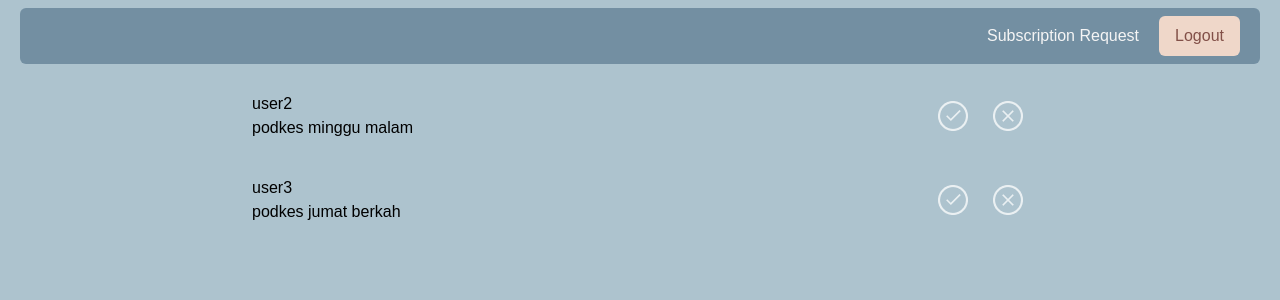
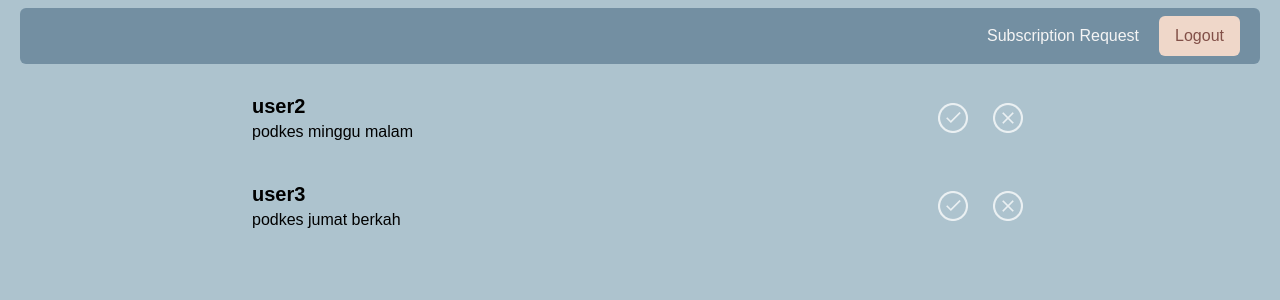
Before and after one commit to IF3110-2023-02-37/premium-app, a React (Vite) app: page /subsrequest in a window 1280 px wide. Shown: the top 300 px of the page. Built offline with nearby package versions, Linux system fonts and the light colour scheme; sample sign-in values are in the browser's storage.

Commit message:
minor fix

```diff
--- a/src/pages/SubsRequest/SubsRequest.tsx
+++ b/src/pages/SubsRequest/SubsRequest.tsx
@@ -48,8 +48,8 @@ export default function SubsRequest() {
             subs.status === "pending" && (
               <div className="flex hover:bg-blue200 px-3 py-2 rounded-r-md">
                 <div className="wrapper-info flex flex-col w-full">
-                  <p>{subs.username}</p>
-                  <p>{subs.podcast}</p>
+                  <p className="text-xl font-semibold">{subs.username}</p>
+                  <p className="text-base">{subs.podcast}</p>
                 </div>
                 <div className="button-wrapper flex gap-5">
                   <button className="w-[35px] opacity-75 hover:opacity-100">
```
